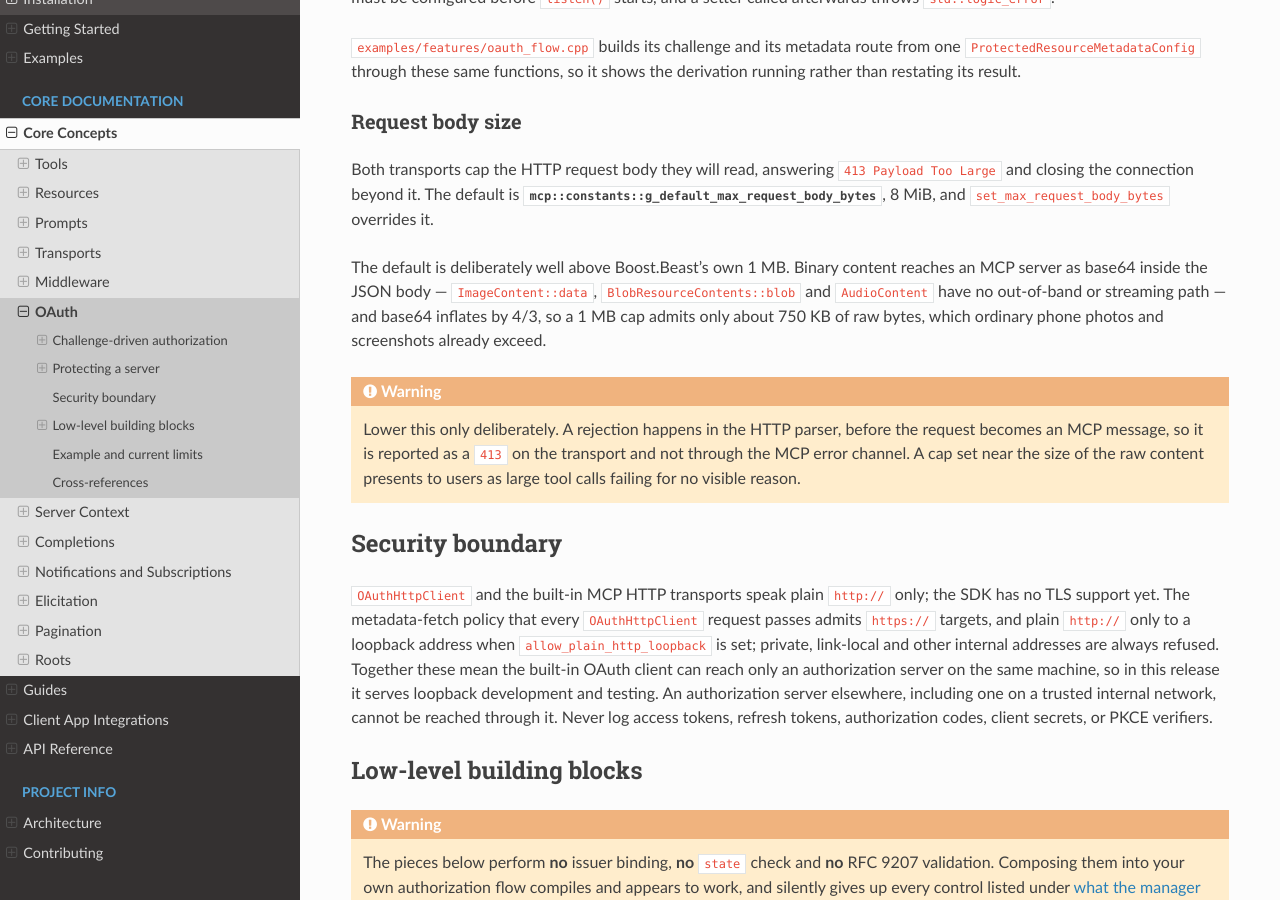
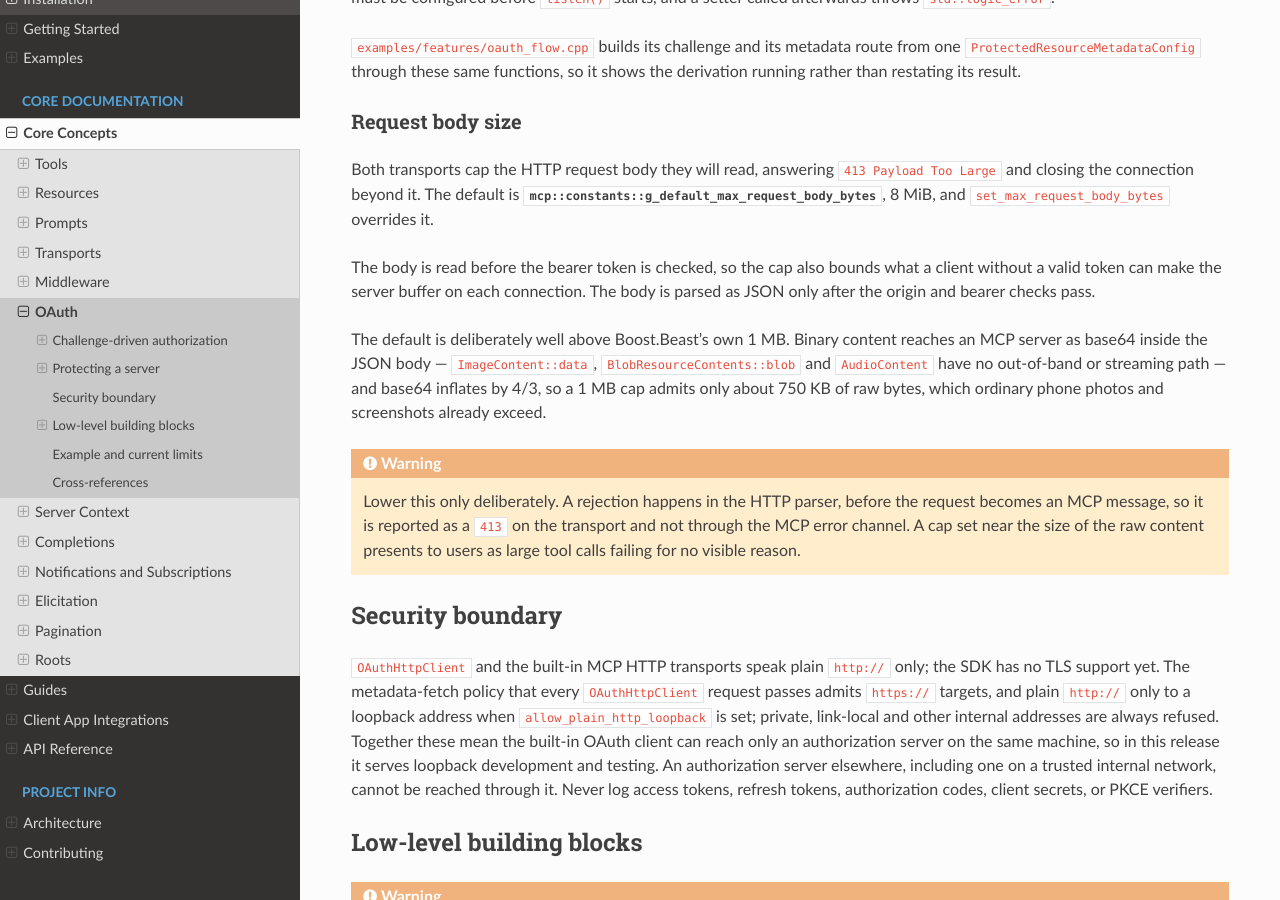
Before and after one commit to yurirocha15/mcp-cpp-sdk, a Sphinx documentation site: the page built from docs/concepts/oauth.rst, in a window 1280 px wide and 900 px high, scrolled down 4447 px. Built offline with Sphinx 7.4.7 and the Read the Docs theme 3.1.0, drawn with Linux system fonts in a browser that asks for light colours.

Commit message:
docs: say that the request body cap applies before authentication

```diff
--- a/docs/concepts/oauth.rst
+++ b/docs/concepts/oauth.rst
@@ -270,6 +270,11 @@ Both transports cap the HTTP request body they will read, answering
 :cpp:var:`mcp::constants::g_default_max_request_body_bytes`, 8 MiB, and
 ``set_max_request_body_bytes`` overrides it.
 
+The body is read before the bearer token is checked, so the cap also bounds
+what a client without a valid token can make the server buffer on each
+connection. The body is parsed as JSON only after the origin and bearer checks
+pass.
+
 The default is deliberately well above Boost.Beast's own 1 MB. Binary content
 reaches an MCP server as base64 inside the JSON body — ``ImageContent::data``,
 ``BlobResourceContents::blob`` and ``AudioContent`` have no out-of-band or
```
Also changed, not shown: CHANGELOG.md (+2 -1 lines), 2 other files.
